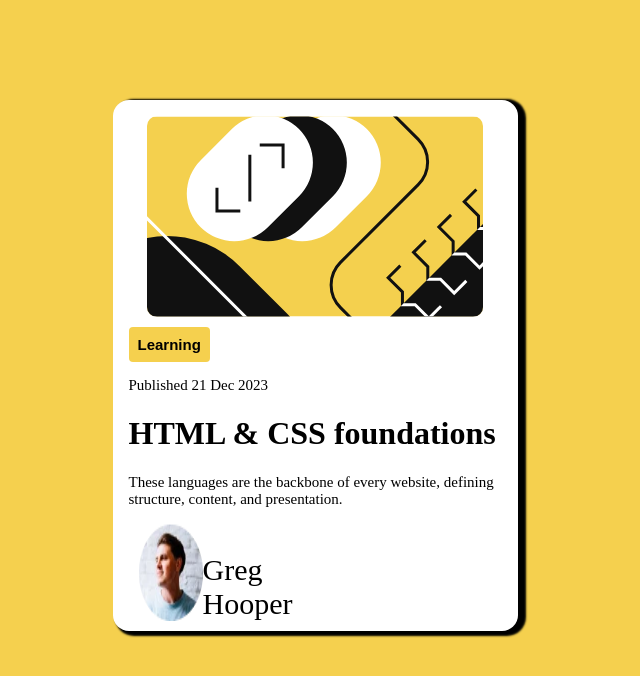
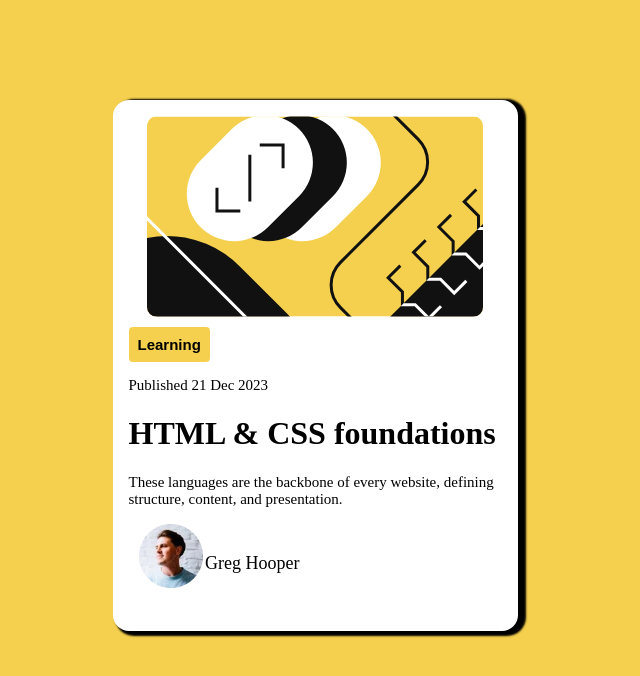
Before and after one commit to lawalsulaimon04/blogs, a plain HTML site: page index.html in a window 1280 px wide. Shown: the whole page, without its empty margins (325-965 px from the left). Drawn offline with Linux system fonts and the light colour scheme.

Commit message:
fix styles

```diff
--- a/blog.css
+++ b/blog.css
@@ -50,7 +50,7 @@ p {
 }
 
 span {
-    font-size: 30px;
+    font-size: larger;
     margin-top: 30px;
     font-weight: 200;
 
```
